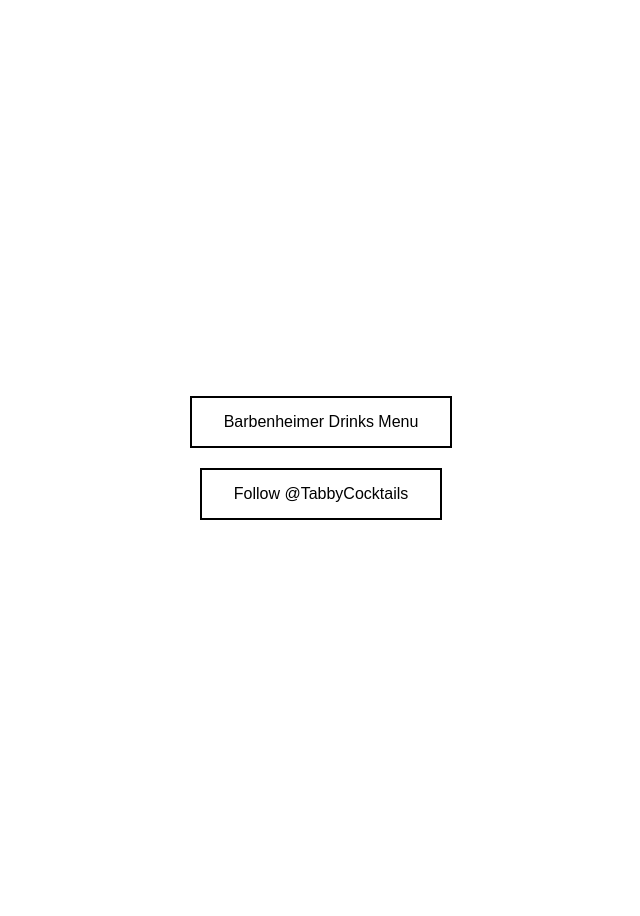
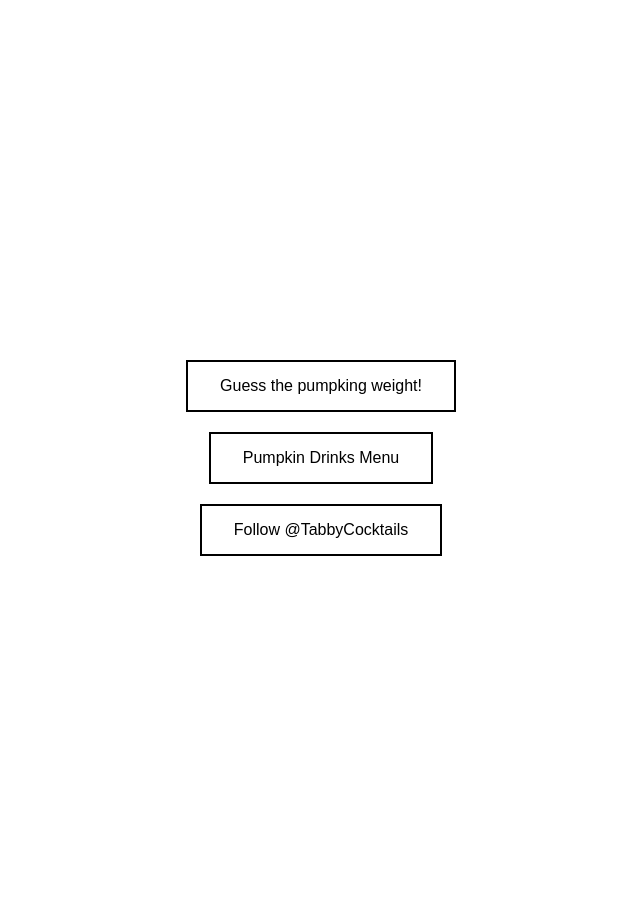
Before and after one commit to gsagostini/gsagostini.github.io, a Jekyll site: the page cocktails/menu.html, which Jekyll copies as it is, in a window 1280 px wide. Shown: the whole page, without its empty margins (319-959 px from the left). Built offline with Jekyll 4.4.1, drawn with Linux system fonts in a browser that asks for light colours.

Commit message:
Update menu.html

```diff
--- a/cocktails/menu.html
+++ b/cocktails/menu.html
@@ -45,7 +45,8 @@
 </head>
 <body>
 <div class="button-container">
-    <button onclick="window.location.href='content/greek.pdf'">Barbenheimer Drinks Menu</button>
+    <button onclick="window.location.href='https://forms.gle/rD8o2F45i4NPC5HN9'">Guess the pumpking weight!</button>
+    <button onclick="window.location.href='content/Pumpkin-menu.pdf'">Pumpkin Drinks Menu</button>
     <button onclick="window.location.href='https://www.instagram.com/tabbycocktails/'">Follow @TabbyCocktails</button>
 </div>
 </body>
```
